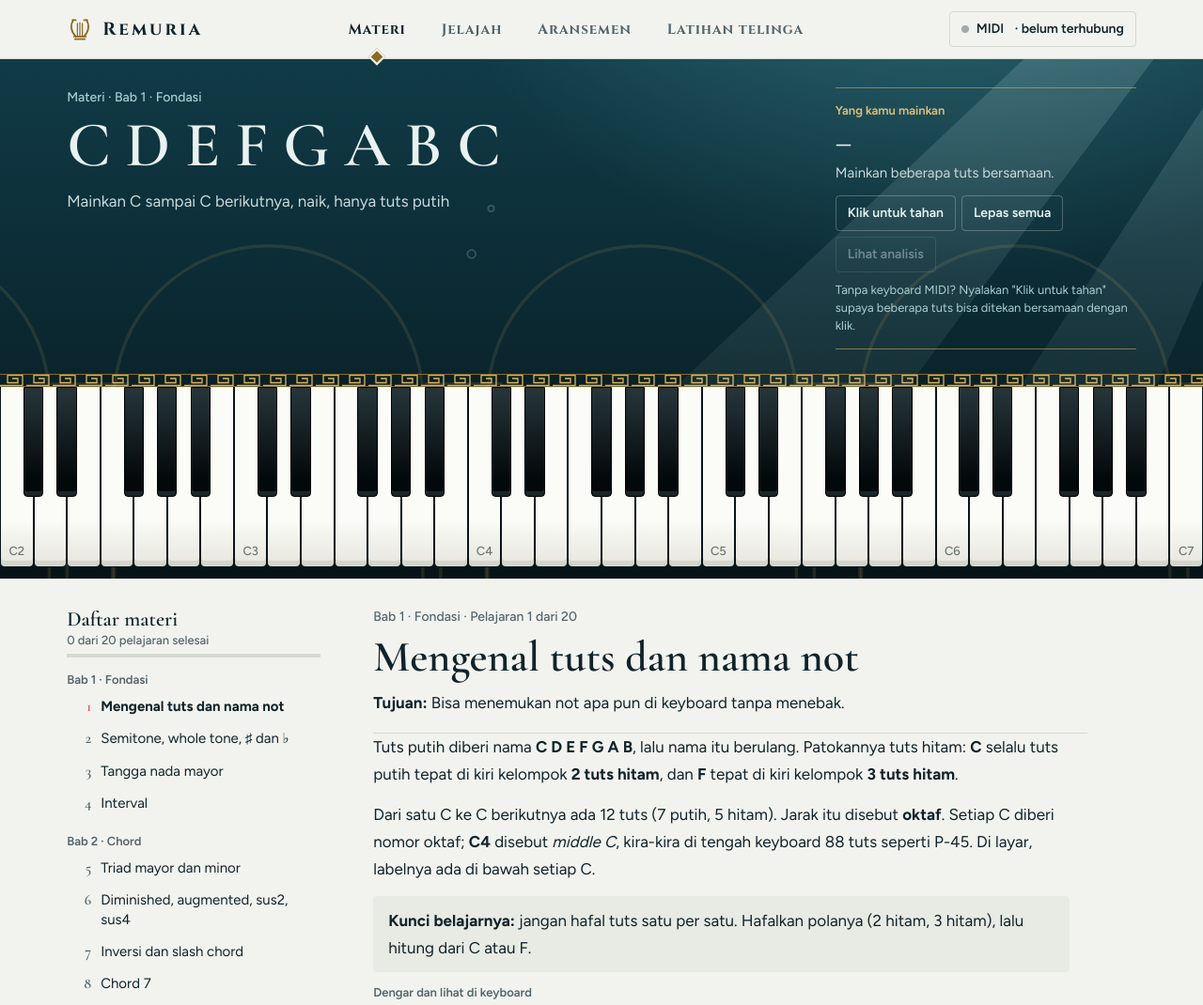
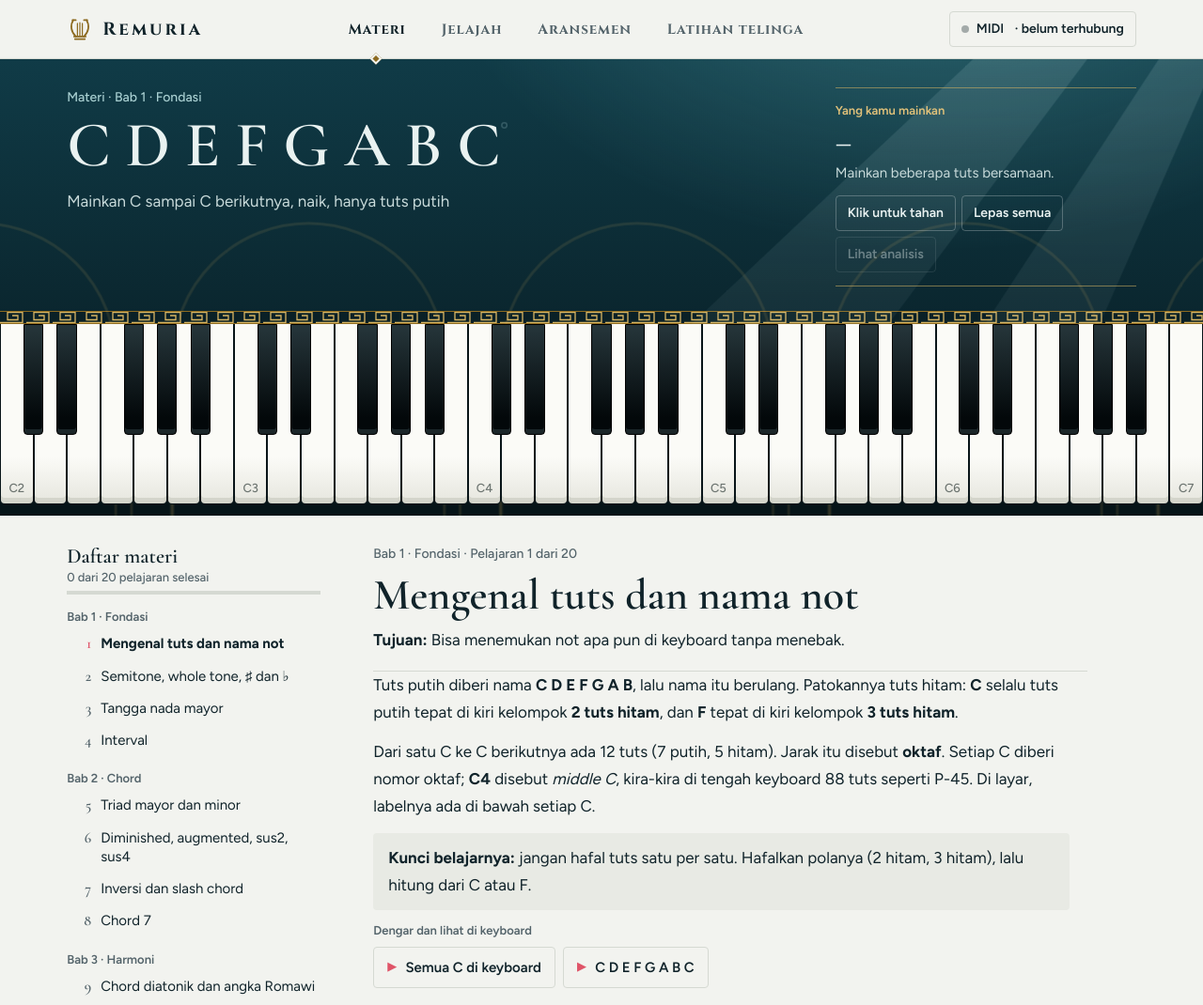
Before and after one commit to reezcode/Remuria, a plain HTML site: page index.html in a window 1280 px wide. Shown: the top 1070 px of the page at 94% size. Drawn offline with nearby package versions, Linux system fonts and the light colour scheme.

Commit message:
Tooltip untuk 'Klik untuk tahan' dan animasi halus
- Keterangan klik untuk tahan jadi tooltip (hover/fokus, muncul sebentar saat ditekan di HP)
- Indikator menu dan tab bergeser halus, popover dan drawer beranimasi
- Bacaan chord masuk dengan fade + blur, konten muncul bertahap saat pindah halaman, reveal saat scroll
- Parallax panggung, gelembung naik pelan, cahaya berdenyut; tuts turun saat ditekan
- Semua animasi mati bila prefers-reduced-motion aktif

Co-Authored-By: Claude Opus 5.5 <noreply@anthropic.com>
Claude-Session: https://claude.ai/code/session_019LZKxLD6z4dzaUr9RdJT94

```diff
--- a/index.html
+++ b/index.html
@@ -18,6 +18,7 @@
  --bg:light-dark(#f2f3ef,#091619);--card:light-dark(#fbfbf8,#0f2126);--card2:light-dark(#e8eae4,#0d1d21);
  --ink:light-dark(#10232a,#e6ebe8);--mut:light-dark(#53636a,#9aacaf);--line:light-dark(#d5d9d2,#22383e);
  --gold:light-dark(#8c6a20,#d8b563);--coral:#df5468;--aqua:light-dark(#0f6f78,#4cc6cf);--ok:light-dark(#1b7f49,#53d08e);--abyss:#0b2730}
+:root{--ease:cubic-bezier(.22,1,.36,1)}
 :root[data-theme=light]{color-scheme:light}:root[data-theme=dark]{color-scheme:dark}
 *{box-sizing:border-box;min-width:0}
 body{margin:0;background:var(--bg);color:var(--ink);font:16px/1.6 Figtree,system-ui,sans-serif;overflow-x:clip}
@@ -39,13 +40,14 @@ button:focus-visible,input:focus-visible,a:focus-visible{outline:2px solid var(-
 .nav a{position:relative;display:flex;align-items:center;padding:0 16px;height:100%;text-decoration:none;color:var(--mut);font:700 15px Cinzel,serif;letter-spacing:.06em;white-space:nowrap}
 .nav a:hover{color:var(--ink)}
 .nav a[aria-current=page]{color:var(--ink)}
-.nav a[aria-current=page]::after{content:"";position:absolute;left:50%;bottom:-5px;width:9px;height:9px;background:var(--gold);transform:translateX(-50%) rotate(45deg);border:2px solid var(--bg)}
+.nav{position:relative}.navind{position:absolute;bottom:-5px;left:0;width:9px;height:9px;background:var(--gold);border:2px solid var(--bg);transform:translateX(var(--x,0)) rotate(45deg);transition:transform .6s var(--ease),opacity .3s;pointer-events:none}
 .midi{position:relative;margin-left:auto;flex:none}
 .pill{display:flex;align-items:center;gap:8px;min-height:38px;padding:6px 12px;border:1px solid var(--line);border-radius:4px;background:transparent;cursor:pointer;font-weight:600;font-size:14px}
 .pill:hover{border-color:var(--mut)}
 .dot{width:8px;height:8px;border-radius:50%;background:#a3aaa9}.dot.on{background:#2fbf71;box-shadow:0 0 0 4px rgba(47,191,113,.2)}
 .pop{position:absolute;right:0;top:calc(100% + 10px);width:min(350px,calc(100vw - 32px));background:var(--card);border:1px solid var(--line);border-radius:6px;padding:18px;box-shadow:0 20px 44px rgba(5,25,30,.2);display:none}
-.pop.open{display:block}
+.pop{display:block;opacity:0;visibility:hidden;transform:translateY(-6px) scale(.97);transform-origin:top right;transition:opacity .3s var(--ease),transform .4s var(--ease),visibility 0s .4s}
+.pop.open{opacity:1;visibility:visible;transform:none;transition:opacity .3s var(--ease),transform .4s var(--ease)}
 .pop h3{font-size:22px;margin-bottom:6px}
 .pop hr{border:0;border-top:1px solid var(--line);margin:16px 0}
 @media(max-width:720px){.top .wrap{height:auto;flex-wrap:wrap;gap:0 12px;padding-top:10px}.nav{order:3;width:100%;height:46px;margin:0}.nav a{flex:1;justify-content:center;padding:0 4px;font-size:14px}.seg{gap:20px}.seg button{font-size:20px}.nav .lg{display:none}.pill .lg{display:none}}
@@ -63,7 +65,6 @@ button:focus-visible,input:focus-visible,a:focus-visible{outline:2px solid var(-
 #liveName{font:600 34px/1.05 'Cormorant Garamond',Georgia,serif;margin:4px 0 4px;min-height:1.05em}
 #liveInfo{font-size:15px;color:#c8dada;min-height:1.5em}
 #liveInfo .ok{color:#7be3a9;font-weight:600}
-.hint{font-size:13px;color:#a8cfd1;margin:10px 0 0;line-height:1.45}
 .lrow{display:flex;flex-wrap:wrap;gap:6px;margin-top:12px}
 .sbtn{min-height:38px;padding:6px 12px;border-radius:4px;border:1px solid rgba(255,255,255,.25);background:transparent;color:#e9f2f1;cursor:pointer;font-weight:600;font-size:14px}
 .sbtn:hover{border-color:rgba(255,255,255,.5)}
@@ -84,7 +85,8 @@ button:focus-visible,input:focus-visible,a:focus-visible{outline:2px solid var(-
 .wk.step{background:#d6eef0}.bk.step{background:#0f5961}
 .step .lab{color:#0f6a73}.bk.step .lab{color:#bdf2f7}
 .wk.held,.bk.held{outline:3px solid #e2c27a;outline-offset:-3px}
-.hit{filter:brightness(.82)}
+.wk,.bk{transition:background .25s var(--ease),transform .12s var(--ease),filter .2s}
+.hit{filter:brightness(.82);transform:translateY(1.5px)}
 
 /* content */
 main{padding:30px 0 60px}
@@ -93,7 +95,7 @@ main{padding:30px 0 60px}
 .seg button{position:relative;padding:6px 0 12px;border:0;background:transparent;cursor:pointer;font:600 23px 'Cormorant Garamond',Georgia,serif;color:var(--mut);white-space:nowrap;min-height:44px}
 .seg button:hover{color:var(--ink)}
 .seg button[aria-selected=true]{color:var(--ink)}
-.seg button[aria-selected=true]::after{content:"";position:absolute;left:0;right:0;bottom:-1px;height:2px;background:var(--gold)}
+.seg{position:relative}.segind{position:absolute;left:0;bottom:-1px;height:2px;width:var(--w,0);background:var(--gold);transform:translateX(var(--x,0));transition:transform .55s var(--ease),width .55s var(--ease)}
 .sub{display:none}.sub.act{display:block}
 .cols{display:grid;grid-template-columns:minmax(0,1.1fr) minmax(0,1fr);gap:48px}
 @media(max-width:860px){.cols{grid-template-columns:minmax(0,1fr);gap:32px}}
@@ -203,7 +205,24 @@ input[type=range]{width:150px;accent-color:var(--aqua)}
 .pn2{display:flex;flex-wrap:wrap;justify-content:space-between;gap:10px;margin-top:36px;padding-top:20px;border-top:1px solid var(--line)}
 .pn2 .btn:disabled{opacity:.4;cursor:default}
 footer{border-top:1px solid var(--line);padding:22px 0 30px;font-size:14px;color:var(--mut)}
-@media(prefers-reduced-motion:reduce){.wk,.bk{transition:none}}
+/* motion */
+.tipbtn{position:relative}
+.tipbtn::after{content:attr(data-tip);position:absolute;left:0;bottom:calc(100% + 10px);width:250px;padding:10px 12px;background:#f4f1e6;color:#10232a;font:500 13px/1.45 Figtree,sans-serif;text-align:left;border-radius:6px;box-shadow:0 12px 30px rgba(0,0,0,.28);opacity:0;transform:translateY(6px);pointer-events:none;transition:opacity .25s var(--ease),transform .35s var(--ease);z-index:5}
+.tipbtn:hover::after,.tipbtn:focus-visible::after,.tipbtn.showtip::after{opacity:1;transform:none}
+.sr{position:absolute;width:1px;height:1px;overflow:hidden;clip:rect(0 0 0 0);white-space:nowrap}
+.chip,.btn,.sbtn,.pill,.pr,.demo,.dc,.md,.seg button,.nav a,.ml a{transition:background-color .25s var(--ease),color .25s var(--ease),border-color .25s var(--ease),transform .2s var(--ease),filter .2s}
+.chip:active,.btn:active,.sbtn:active,.demo:active,.dc:active,.pill:active{transform:scale(.97)}
+.bubble{animation:rise 9s var(--ease) infinite}.bubble:nth-child(2){animation-duration:11s;animation-delay:-3s}.bubble:nth-child(3){animation-duration:13s;animation-delay:-6s}.bubble:nth-child(4){animation-duration:10s;animation-delay:-2s}.bubble:nth-child(5){animation-duration:12s;animation-delay:-8s}
+@keyframes rise{0%{transform:translateY(40px);opacity:0}20%{opacity:1}100%{transform:translateY(-120px);opacity:0}}
+.rays{animation:shimmer 10s ease-in-out infinite alternate}
+@keyframes shimmer{from{opacity:.55}to{opacity:1}}
+.deco{will-change:transform}
+.steps li.ok .sn{animation:pop .5s var(--ease)}
+@keyframes pop{0%{transform:scale(.6)}60%{transform:scale(1.15)}100%{transform:scale(1)}}
+#ana.open{animation:drop .5s var(--ease)}
+@keyframes drop{from{opacity:0;transform:translateY(-10px)}to{opacity:1;transform:none}}
+.bar span{transition:width .8s var(--ease)}
+@media(prefers-reduced-motion:reduce){*,*::before,*::after{animation:none!important;transition:none!important}}
 </style>
 </head>
 <body>
@@ -214,7 +233,7 @@ footer{border-top:1px solid var(--line);padding:22px 0 30px;font-size:14px;color
    <svg viewBox="0 0 32 32" fill="none" stroke="currentColor" stroke-width="2" stroke-linecap="round" aria-hidden="true"><path d="M8 5c-4 6-3 14 3 20M24 5c4 6 3 14-3 20"/><path d="M9 25h14M10 28h12"/><path d="M13 9v15M16 8v16M19 9v15" stroke-width="1.4"/><path d="M7 5h4M21 5h4"/></svg>
    <span>Remuria</span>
   </a>
-  <nav class="nav" aria-label="Menu utama">
+  <nav class="nav" aria-label="Menu utama"><span class="navind" aria-hidden="true"></span>
    <a href="#materi" data-view="materi">Materi</a>
    <a href="#teori-interval" data-view="teori">Jelajah</a>
    <a href="#aransemen" data-view="aransemen">Aransemen</a>
@@ -242,9 +261,9 @@ footer{border-top:1px solid var(--line);padding:22px 0 30px;font-size:14px;color
   <defs>
    <linearGradient id="ray" x1="0" y1="0" x2="0" y2="1"><stop offset="0" stop-color="#cfeff0" stop-opacity=".16"/><stop offset="1" stop-color="#cfeff0" stop-opacity="0"/></linearGradient>
      </defs>
-  <polygon points="980,0 1060,0 820,320 640,320" fill="url(#ray)"/><polygon points="1110,0 1150,0 1010,320 900,320" fill="url(#ray)"/><polygon points="1220,0 1300,0 1290,320 1140,320" fill="url(#ray)"/>
+  <g class="rays"><polygon points="980,0 1060,0 820,320 640,320" fill="url(#ray)"/><polygon points="1110,0 1150,0 1010,320 900,320" fill="url(#ray)"/><polygon points="1220,0 1300,0 1290,320 1140,320" fill="url(#ray)"/></g>
   <g fill="none" stroke="#d8b563" stroke-opacity=".12" stroke-width="2"><path d="M-40 330V210a95 95 0 0 1 190 0V330"/><path d="M190 330V210a95 95 0 0 1 190 0V330"/><path d="M420 330V210a95 95 0 0 1 190 0V330"/><path d="M650 330V210a95 95 0 0 1 190 0V330"/><path d="M880 330V210a95 95 0 0 1 190 0V330"/><path d="M1110 330V210a95 95 0 0 1 190 0V330"/><path d="M1340 330V210a95 95 0 0 1 190 0V330"/><path d="M161 330V200M189 330V200M151 200h48"/><path d="M391 330V200M419 330V200M381 200h48"/><path d="M621 330V200M649 330V200M611 200h48"/><path d="M851 330V200M879 330V200M841 200h48"/><path d="M1081 330V200M1109 330V200M1071 200h48"/><path d="M1311 330V200M1339 330V200M1301 200h48"/></g>
-  <g fill="none" stroke="#cfeff0" stroke-opacity=".22"><circle cx="1180" cy="96" r="4"/><circle cx="1196" cy="70" r="2.5"/><circle cx="1170" cy="44" r="3"/><circle cx="640" cy="120" r="2.5"/><circle cx="652" cy="92" r="1.8"/></g>
+  <g fill="none" stroke="#cfeff0" stroke-opacity=".22"><circle class="bubble" cx="1180" cy="96" r="4"/><circle class="bubble" cx="1196" cy="70" r="2.5"/><circle class="bubble" cx="1170" cy="44" r="3"/><circle class="bubble" cx="640" cy="120" r="2.5"/><circle class="bubble" cx="652" cy="92" r="1.8"/></g>
  </svg>
  <div class="wrap">
   <div aria-live="polite">
@@ -257,11 +276,11 @@ footer{border-top:1px solid var(--line);padding:22px 0 30px;font-size:14px;color
    <div id="liveName">–</div>
    <div id="liveInfo"></div>
    <div class="lrow">
-    <button class="sbtn" id="holdBtn" aria-pressed="false" aria-describedby="holdHint">Klik untuk tahan</button>
+    <button class="sbtn tipbtn" id="holdBtn" aria-pressed="false" aria-describedby="holdHint" data-tip="Tanpa keyboard MIDI? Nyalakan supaya beberapa tuts bisa ditekan bersamaan dengan klik.">Klik untuk tahan</button>
     <button class="sbtn" id="relBtn">Lepas semua</button>
     <button class="sbtn" id="anaBtn" disabled>Lihat analisis</button>
    </div>
-   <p class="hint" id="holdHint">Tanpa keyboard MIDI? Nyalakan "Klik untuk tahan" supaya beberapa tuts bisa ditekan bersamaan dengan klik.</p>
+   <span class="sr" id="holdHint">Tanpa keyboard MIDI? Nyalakan supaya beberapa tuts bisa ditekan bersamaan dengan klik.</span>
   </div>
  </div>
  <div class="meander" aria-hidden="true"></div>
@@ -299,7 +318,7 @@ footer{border-top:1px solid var(--line);padding:22px 0 30px;font-size:14px;color
 
  <!-- TEORI -->
  <section class="view" id="v-teori">
-  <div class="seg" role="tablist" aria-label="Bagian teori">
+  <div class="seg" role="tablist" aria-label="Bagian teori"><span class="segind" aria-hidden="true"></span>
    <button role="tab" data-sub="interval">Interval</button>
    <button role="tab" data-sub="chord">Chord &amp; rasa</button>
    <button role="tab" data-sub="tangga">Tangga nada</button>
@@ -514,7 +533,9 @@ function setRange(r){if(!RANGES[r]||r==RNG)return;RNG=r;try{localStorage.setItem
 const keyEl=m=>kb.querySelector(`[data-m="${m}"]`);
 function setKb(map){kbMap=map;kb.querySelectorAll('[data-m]').forEach(k=>{const v=map[k.dataset.m];k.classList.remove('root','on','step');k.querySelector('.lab').textContent=v?v.l:'';if(v)k.classList.add(v.c)})}
 function flash(m,delay){const k=keyEl(m);if(!k)return;setTimeout(()=>{k.classList.add('hit');setTimeout(()=>k.classList.remove('hit'),260)},delay*1000)}
-function big(a,b){$('#big').textContent=a;$('#sub').innerHTML=b||''}
+const RM=matchMedia('(prefers-reduced-motion: reduce)');
+const anim=(el,kf,o)=>{if(!RM.matches&&el&&el.animate)el.animate(kf,{easing:'cubic-bezier(.22,1,.36,1)',fill:'backwards',...o})};
+function big(a,b){const B=$('#big'),changed=B.textContent!=a;B.textContent=a;$('#sub').innerHTML=b||'';if(changed){anim(B,[{opacity:0,transform:'translateY(12px)',filter:'blur(8px)'},{opacity:1,transform:'none',filter:'blur(0)'}],{duration:520});anim($('#sub'),[{opacity:0,transform:'translateY(8px)'},{opacity:1,transform:'none'}],{duration:520,delay:70})}}
 const chips=(arr,sel,attr,lab=x=>disp(x))=>arr.map(x=>`<button class="chip ${x==sel?'sel':''}" data-${attr}="${x}">${lab(x)}</button>`).join('');
 
 /* held notes: MIDI, laptop keys, hold-mode clicks */
@@ -669,13 +690,13 @@ let lastMs=[],prevLen=0;
 function rAna(){const a=analyze(lastMs);$('#anaT').textContent=a?`Analisis: ${a.name}`:'Analisis';$('#anaBody').innerHTML=a?a.card:'<p class="mut">Mainkan beberapa not dulu.</p>';$('#anaKey').innerHTML=chips(ROOTS,S.dKey,'dtk')}
 function onHeld(){const ms=heldList(),pcs=new Set(ms.map(m=>m%12));
  kb.querySelectorAll('[data-m]').forEach(k=>k.classList.toggle('held',ms.includes(+k.dataset.m)));
- const nm=$('#liveName'),inf=$('#liveInfo');
+ const nm=$('#liveName'),inf=$('#liveInfo'),pn=nm.textContent;
  if(!ms.length){nm.textContent='–';inf.innerHTML=S.target?`Coba mainkan <b>${S.target.name}</b>.`:(S.hold?'Klik tuts untuk menahan, klik lagi untuk melepas.':'Mainkan beberapa tuts bersamaan.');}
  else{const a=analyze(ms);nm.textContent=a.name;let s=a.short;
   if(S.target){const req=S.target.req||S.target.pcs,ok=[...pcs].every(p=>S.target.pcs.has(p))&&[...req].every(p=>pcs.has(p));s=ok?`<span class="ok">Tepat, itu ${S.target.name}</span>`:`Target: ${S.target.name}`}
   inf.innerHTML=s;if(ms.length>=prevLen)lastMs=ms;$('#anaBtn').disabled=false;if($('#ana').classList.contains('open'))rAna();quizCheck(pcs);matHeld(pcs,ms)}
- prevLen=ms.length}
-$('#holdBtn').onclick=e=>{S.hold=!S.hold;e.currentTarget.setAttribute('aria-pressed',S.hold);$('#holdHint').textContent=S.hold?'Aktif: klik tuts untuk menahan, klik lagi untuk melepas. Matikan untuk kembali ke klik biasa.':'Tanpa keyboard MIDI? Nyalakan "Klik untuk tahan" supaya beberapa tuts bisa ditekan bersamaan dengan klik.';if(!S.hold)clickHeld.clear();onHeld()};
+ prevLen=ms.length;if(nm.textContent!=pn)anim(nm,[{opacity:0,transform:'translateY(6px)'},{opacity:1,transform:'none'}],{duration:380})}
+$('#holdBtn').onclick=e=>{const b=e.currentTarget;S.hold=!S.hold;b.setAttribute('aria-pressed',S.hold);const tip=S.hold?'Aktif: klik tuts untuk menahan, klik lagi untuk melepas.':'Tanpa keyboard MIDI? Nyalakan supaya beberapa tuts bisa ditekan bersamaan dengan klik.';b.dataset.tip=tip;$('#holdHint').textContent=tip;b.classList.add('showtip');clearTimeout(b._t);b._t=setTimeout(()=>b.classList.remove('showtip'),2600);if(!S.hold)clickHeld.clear();onHeld()};
 $('#relBtn').onclick=()=>{clickHeld.clear();kbHeld.clear();onHeld()};
 $('#anaBtn').onclick=()=>{$('#ana').classList.add('open');rAna();$('#ana').scrollIntoView({behavior:matchMedia('(prefers-reduced-motion: reduce)').matches?'auto':'smooth',block:'start'})};
 $('#anaClose').onclick=()=>$('#ana').classList.remove('open');
@@ -850,13 +871,23 @@ function route(){const h=location.hash.slice(1);let v='materi',sub=S.sub;
  $('.nav a[data-view=teori]').setAttribute('href','#teori-'+sub);$('.nav a[data-view=materi]').setAttribute('href','#materi-'+LES[M.i].id);
  $$('.view').forEach(s=>s.classList.toggle('act',s.id=='v-'+v));
  if(v=='teori'){$$('.seg button').forEach(b=>b.setAttribute('aria-selected',b.dataset.sub==sub));$$('.sub').forEach(s=>s.classList.toggle('act',s.id=='s-'+sub));$('#ctx').textContent='Jelajah · '+SUBN[sub];SUBR[sub]()}
- else if(v=='materi'){rMat();if(h.startsWith('materi-'))window.scrollTo({top:0})}
+ else if(v=='materi'){rMat();if(h.startsWith('materi-')&&scrollY>200)window.scrollTo({top:0,behavior:RM.matches?'auto':'smooth'})}
  else if(v=='aransemen'){$('#ctx').textContent='Aransemen';rPr()}
  else{$('#ctx').textContent='Latihan telinga';rQ();setKb({});big('Latihan telinga','Tekan "Soal baru" untuk mulai. Jawab dengan klik, atau mainkan jawabannya di keyboard.')}
- onHeld()}
+ onHeld();moveInd();
+ const key=v+(v=='teori'?sub:v=='materi'?M.i:'');if(key!=lastKey){lastKey=key;stagger(v,sub)}}
+let lastKey='';
+function moveInd(){const a=$('.nav a[aria-current=page]'),i=$('.navind');if(a&&i){i.style.setProperty('--x',(a.offsetLeft+a.offsetWidth/2-6)+'px')}
+ const b=$('.seg button[aria-selected=true]'),g=$('.segind');if(b&&g&&b.offsetWidth){g.style.setProperty('--x',b.offsetLeft+'px');g.style.setProperty('--w',b.offsetWidth+'px')}}
+function stagger(v,sub){const sel=v=='materi'?'#matHead,#matBody>*,#matDemo,#matEx,#matLink,.pn2':v=='teori'?`#s-${sub} .cols>*,#s-${sub}>*:not(.cols)`:`#v-${v} .cols>*`;
+ $$(sel).forEach((el,i)=>anim(el,[{opacity:0,transform:'translateY(18px)'},{opacity:1,transform:'none'}],{duration:700,delay:Math.min(i,8)*60}))}
+/* scroll reveal + parallax */
+const io='IntersectionObserver' in window?new IntersectionObserver(es=>es.forEach(e=>{if(e.isIntersecting){anim(e.target,[{opacity:0,transform:'translateY(24px)'},{opacity:1,transform:'none'}],{duration:800});io.unobserve(e.target)}}),{rootMargin:'0px 0px -8% 0px'}):null;
+function watch(){if(!io)return;$$('.ex,.two>*,.transport,#prCard,.score,footer').forEach(el=>{if(!el._w&&el.getBoundingClientRect().top>innerHeight){el._w=1;io.observe(el)}})}
+const deco=$('.deco');let tick=false;addEventListener('scroll',()=>{if(RM.matches||tick)return;tick=true;requestAnimationFrame(()=>{const y=scrollY;if(y<600)deco.style.transform=`translateY(${y*.25}px)`;tick=false})},{passive:true});
 const center=()=>{const w=$('.kbwrap'),c=keyEl(60);if(c&&w.scrollWidth>w.clientWidth)w.scrollLeft=c.offsetLeft-w.clientWidth/2+60};
 if(matchMedia('(max-width:900px)').matches)$('.toc').removeAttribute('open');
-buildKb();window.addEventListener('hashchange',route);route();center();window.addEventListener('resize',center);
+buildKb();window.addEventListener('hashchange',()=>{route();watch()});route();center();watch();window.addEventListener('resize',()=>{center();moveInd()});document.fonts&&document.fonts.ready.then(moveInd);
 }
 </script>
 </body>
```
